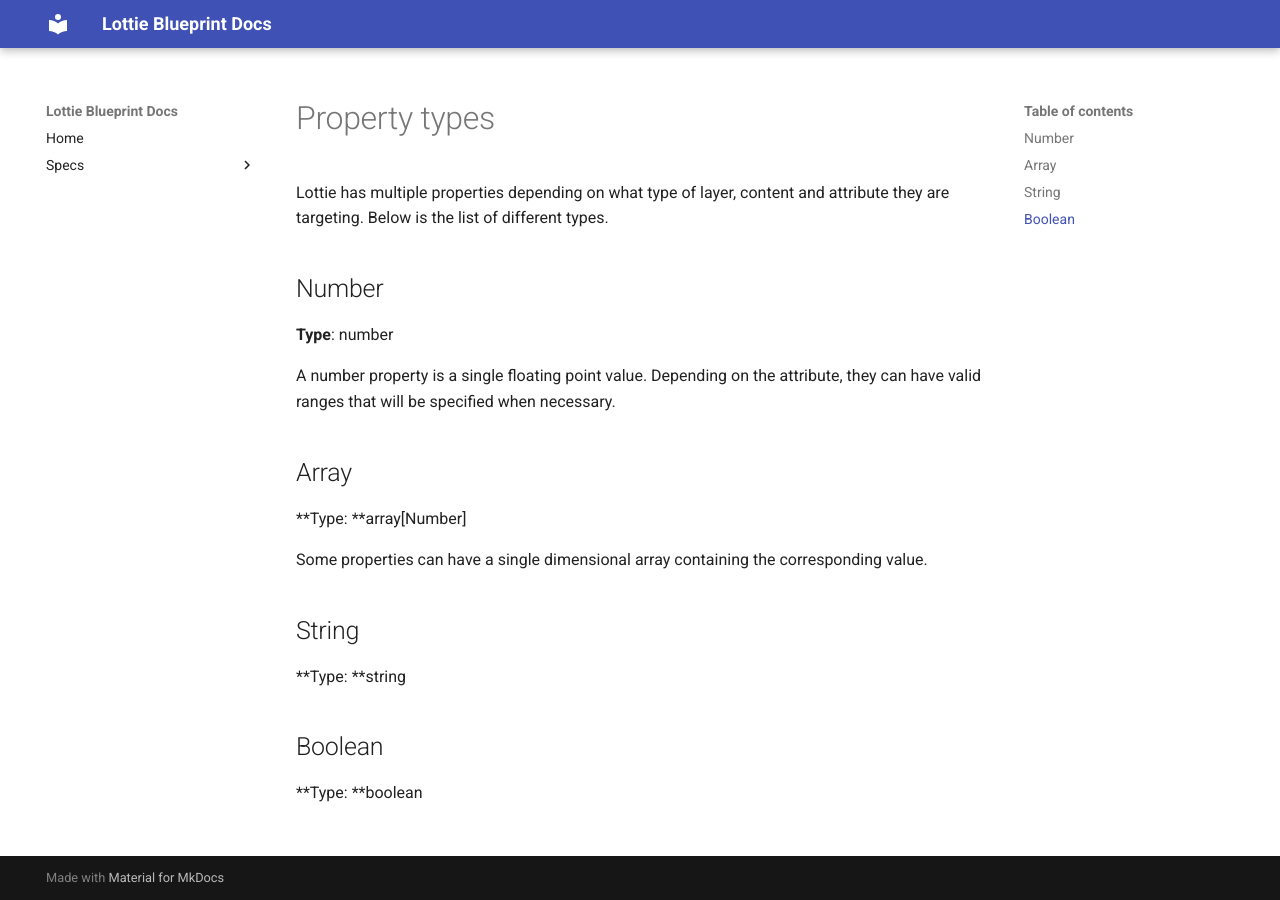
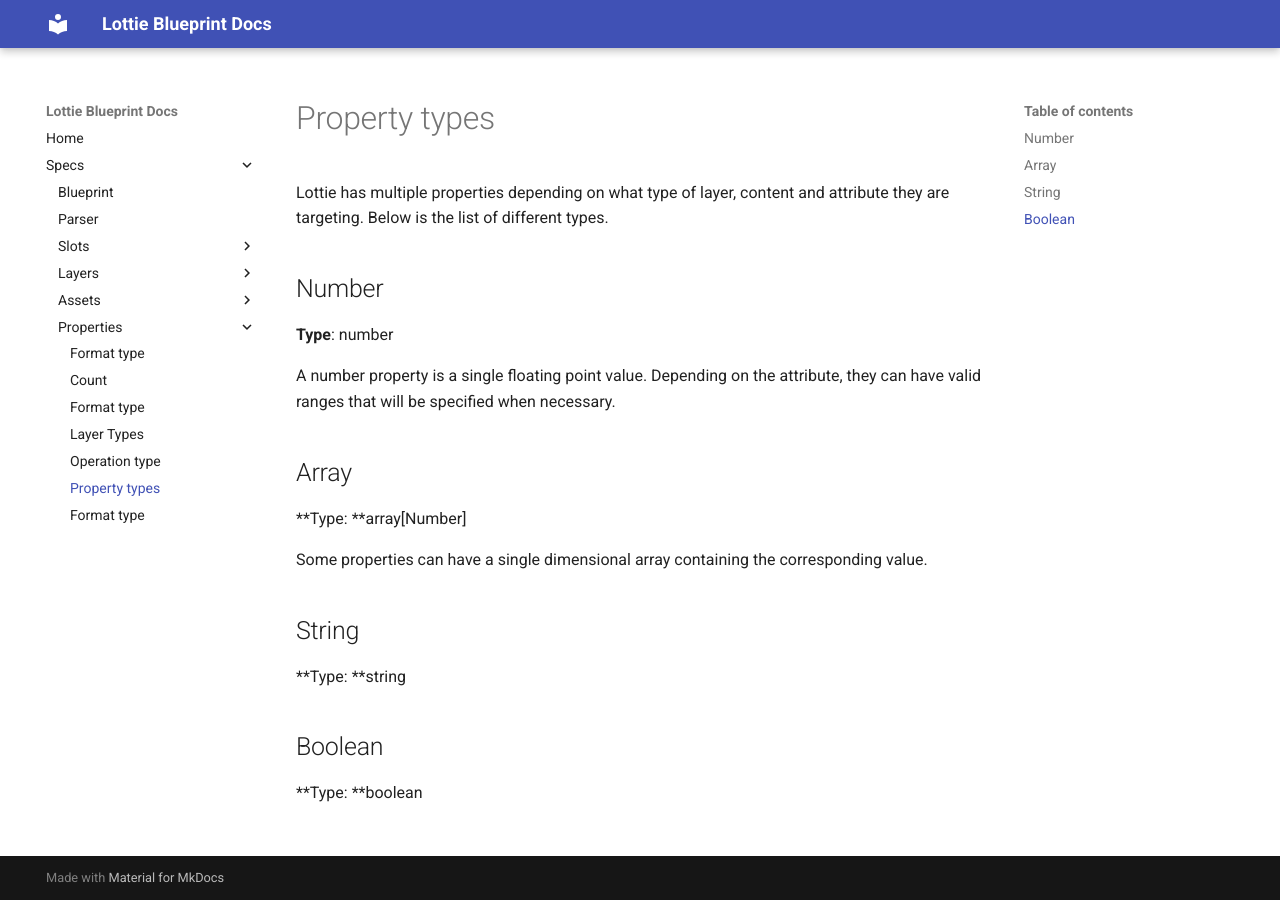
Before and after one commit to bodymovin/lottie-blueprint, an MkDocs documentation site: the page built from docs/properties/prop-types.md, in a window 1280 px wide. Built offline with MkDocs 1.6.1 and Material for MkDocs 9.7.7, drawn with Linux system fonts in a browser that asks for light colours; some of the changed lines change nothing that is shown.

Commit message:
update properties path

```diff
--- a/mkdocs.yml
+++ b/mkdocs.yml
@@ -15,13 +15,13 @@ nav:
   - Assets:
     - specs/assets/assets.md
   - Properties:
-    - specs/properties/animation-property.md
-    - specs/properties/count.md
-    - specs/properties/format-type.md
-    - specs/properties/layer-type.md
-    - specs/properties/operation-type.md
-    - specs/properties/prop-types.md
-    - specs/properties/validation-type.md
+    - properties/animation-property.md
+    - properties/count.md
+    - properties/format-type.md
+    - properties/layer-type.md
+    - properties/operation-type.md
+    - properties/prop-types.md
+    - properties/validation-type.md
 markdown_extensions:
   - pymdownx.keys
   - pymdownx.critic
```
